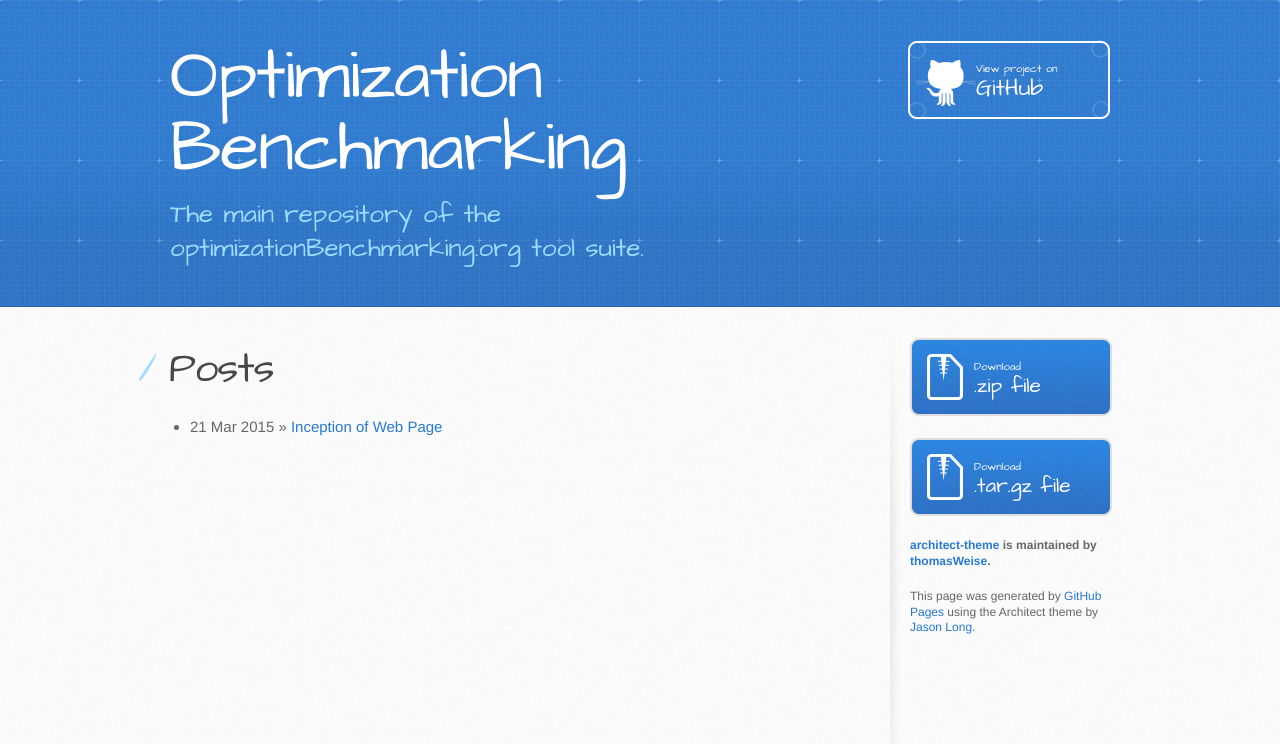
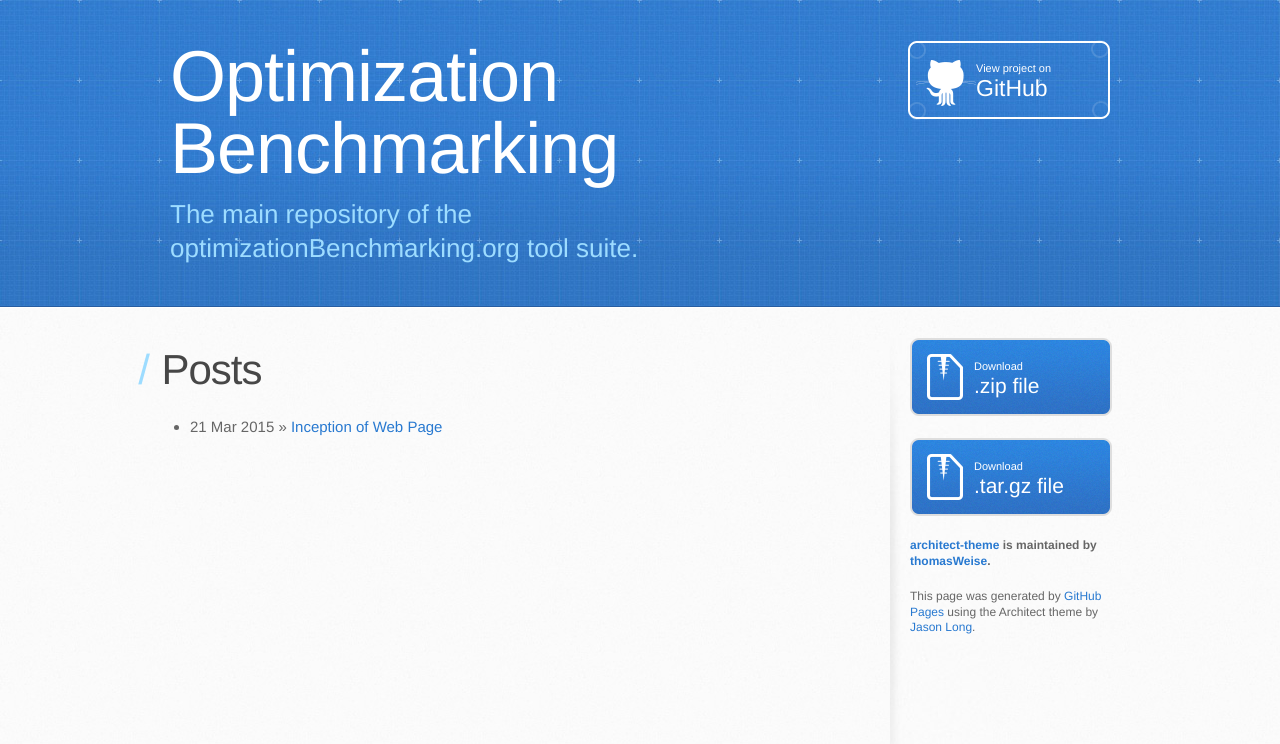
Before and after one commit to optimizationBenchmarking/optimizationBenchmarking, a Jekyll site: the page built from index.html, in a window 1280 px wide. Shown: the top 744 px of the page. Built offline with Jekyll 4.4.1, drawn with Linux system fonts in a browser that asks for light colours; Markdown is read by kramdown in place of the engine named in the settings.

Commit message:
Removed unnecessary font reference to Google
I like the basic fonts anyway.

```diff
--- a/_layouts/default.html
+++ b/_layouts/default.html
@@ -4,7 +4,6 @@
     <meta charset='utf-8'>
     <meta http-equiv="X-UA-Compatible" content="chrome=1">
     <meta name="viewport" content="width=device-width, initial-scale=1, maximum-scale=1">
-    <link href='https://fonts.googleapis.com/css?family=Architects+Daughter' rel='stylesheet' type='text/css'>
     <link rel="stylesheet" type="text/css" href="{{ site.baseurl }}/stylesheets/stylesheet.css" media="screen" />
     <link rel="stylesheet" type="text/css" href="{{ site.baseurl }}/stylesheets/pygment_trac.css" media="screen" />
     <link rel="stylesheet" type="text/css" href="{{ site.baseurl }}/stylesheets/print.css" media="print" />
```
